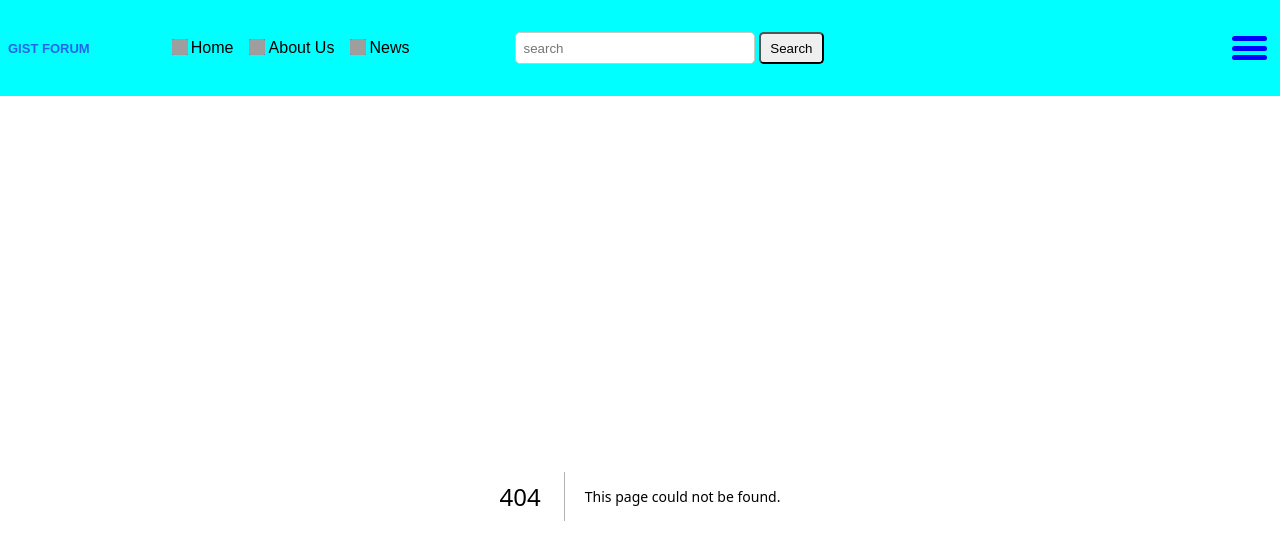
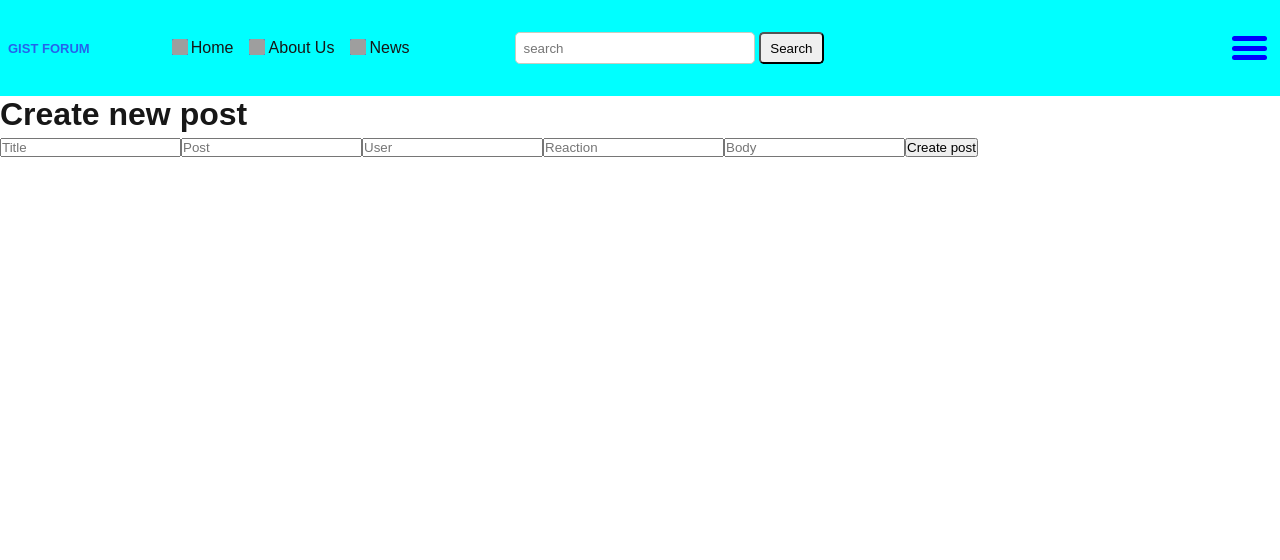
Before and after one commit to JohnEko/blogTable, a Next.js app in the folder client/nextapp/: page /create in a window 1280 px wide. Before the commit this address had no page. Shown: the top 560 px of the page. Built offline with nearby package versions, Linux system fonts and the light colour scheme; grey boxes are pictures that could not be loaded.

Commit message:
client form created and hrdration fixed

```diff
--- /dev/null
+++ b/client/nextapp/app/create/page.tsx
@@ -0,0 +1,93 @@
+'use client'
+
+import React from 'react'
+import { useState } from 'react'
+import axios from 'axios'
+
+const CreatePost = () => {
+
+
+  const [title, setTitle] = useState('')
+  const [body, setBody] = useState('')
+  const [postId, setPostId] = useState('')
+  const [reaction, setReaction] = useState('')
+  const [user, setUser] = useState('')
+
+
+  const setRections = (reaction : string) => {
+    setRections(reaction)
+  }
+
+   const setUsers = (user : string) => {
+    setUser(user)
+  }
+
+  const creatForm = async () => {
+    if (
+        title &&
+        body &&
+        postId &&
+        reaction &&
+        user
+    ){
+      const formData = new FormData()
+      formData.append('title', title)
+      formData.append('body', body)
+      formData.append('postId', postId)
+      formData.append('reactions', reaction)
+      formData.append('user', user)
+
+      const res = await axios.post('http://localhost:8000/api/posts', formData)
+                      .then(res =>{
+                        console.log(res.data)
+
+                      })
+                      .catch(error => {
+                        console.log(error)
+                      })
+    }
+  }
+
+  return (
+    <div className='form-data'>
+       <h1> Create new post </h1>
+       <form onSubmit={creatForm}>
+
+        <input type="title"
+              placeholder='Title'
+              value={title}
+              onChange={(e) => setTitle(e.target.value)}
+            />
+
+        <input type="postId"
+              placeholder='Post'
+              value={postId}
+              onChange={(e) => setPostId(e.target.value)}
+            />
+
+        <input type="User"
+              placeholder='User'
+              value={user}
+              onChange={(e) => setUser(e.target.value)}
+            />
+
+        <input type="Reaction"
+              placeholder='Reaction'
+              value={reaction}
+              onChange={(e) => setReaction(e.target.value)}
+            />
+
+        <input type="body"
+              placeholder='Body'
+              value={body}
+              onChange={(e) => setBody(e.target.value)}
+            />
+
+           <button style={{marginTop:'5px'}}>Create post</button>
+
+       </form>
+    </div>
+  )
+}
+
+export default CreatePost
--- a/client/nextapp/app/layout.tsx
+++ b/client/nextapp/app/layout.tsx
@@ -25,9 +25,11 @@ export default function RootLayout({
 }>) {
   return (
     <html lang="en">
-      <body className={`${geistSans.variable} ${geistMono.variable}`}>
+      <body className={`${geistSans.variable} ${geistMono.variable} antialiased`}>
         <Navbar />
+
         {children}
+
       </body>
     </html>
   );
--- a/client/nextapp/app/postadvert/advertpage.css
+++ b/client/nextapp/app/postadvert/advertpage.css
@@ -36,6 +36,7 @@
     justify-content: center;
     padding: 5px;
     margin-left: -3rem;
+    width: 200;
 
 }
 
```
Also changed, not shown: client/nextapp/app/postadvert/advert.tsx (+16 -15 lines), client/nextapp/app/tableFeeds/FeedsActivities.tsx (+2 -47 lines), client/nextapp/app/topicsFeed/topicsActivities.tsx (+6 -4 lines), 1 other file (tests, documents, lock files or other folders).
